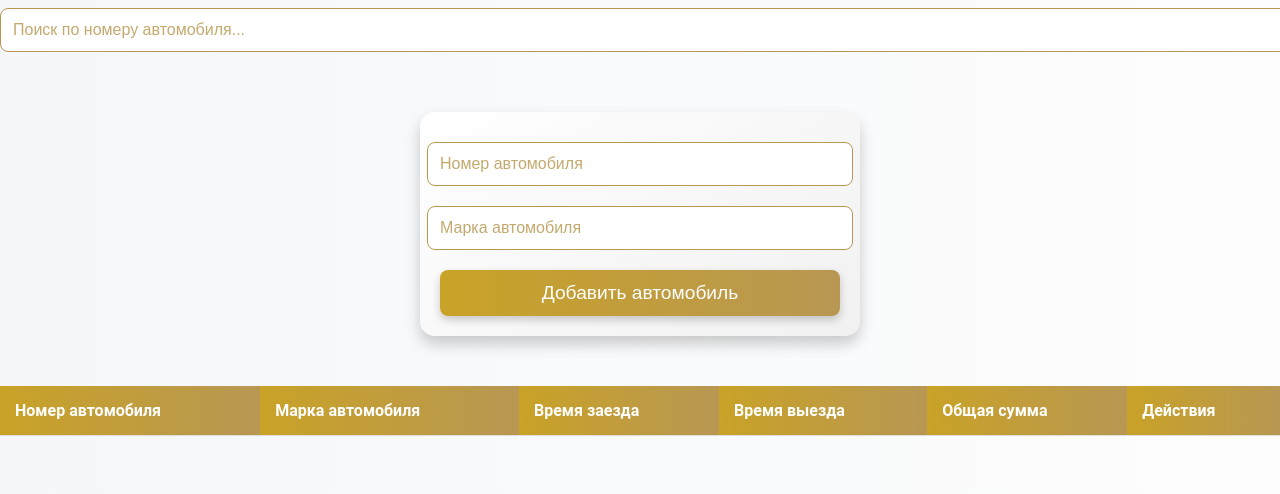
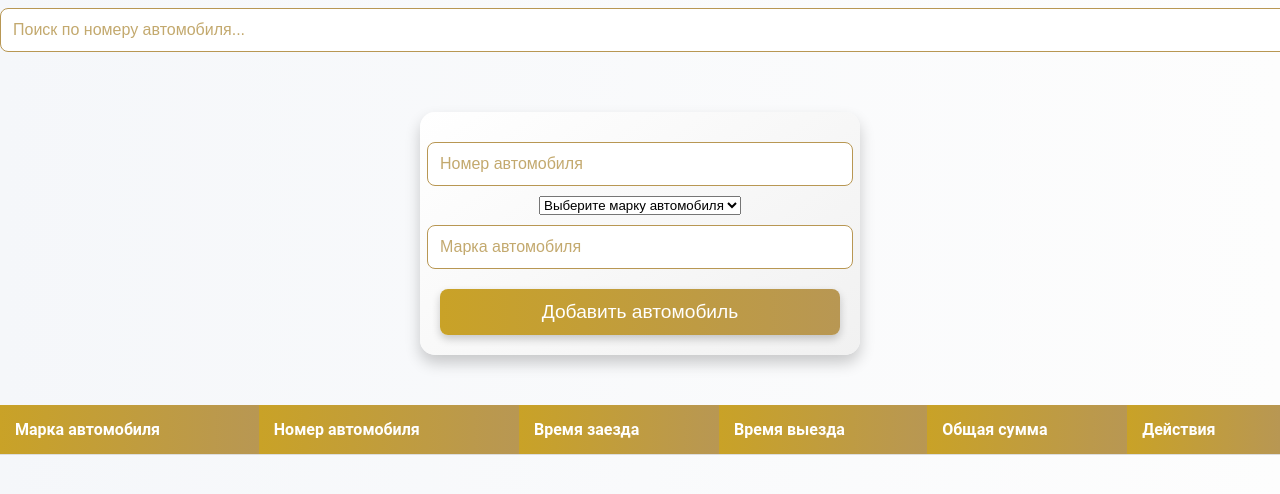
Before and after one commit to Tilekzhann/parking-app, a plain HTML site: page frontend/guard.html in a window 1280 px wide. Shown: the part 88-582 px from the top of the page. Drawn offline with Linux system fonts and the light colour scheme; no server answers.

Commit message:
Update guard.html

```diff
--- a/frontend/guard.html
+++ b/frontend/guard.html
@@ -17,6 +17,17 @@
     <!-- Добавление автомобиля -->
     <form id="add-vehicle-form">
         <input type="text" id="vehicle-number" placeholder="Номер автомобиля" required>
+
+        <!-- Выпадающий список для выбора марки автомобиля -->
+        <select id="vehicle-brand-select">
+            <option value="">Выберите марку автомобиля</option>
+            <option value="DAF">DAF</option>
+            <option value="MAN">MAN</option>
+            <option value="KAMAZ">KAMAZ</option>
+            <option value="MERS">MERS</option>
+            <option value="SHACMAN">SHACMAN</option>
+        </select>
+
         <input type="text" id="vehicle-brand" placeholder="Марка автомобиля" required>
         <button type="submit">Добавить автомобиль</button>
     </form>
@@ -25,9 +36,9 @@
     <table>
         <thead>
             <tr>
+                <th>Марка автомобиля</th>
                 <th>Номер автомобиля</th>
-                <th>Марка автомобиля</th>
-                <th>Время заезда</th>
+		<th>Время заезда</th>
                 <th>Время выезда</th>
                 <th>Общая сумма</th>
                 <th>Действия</th>
```
